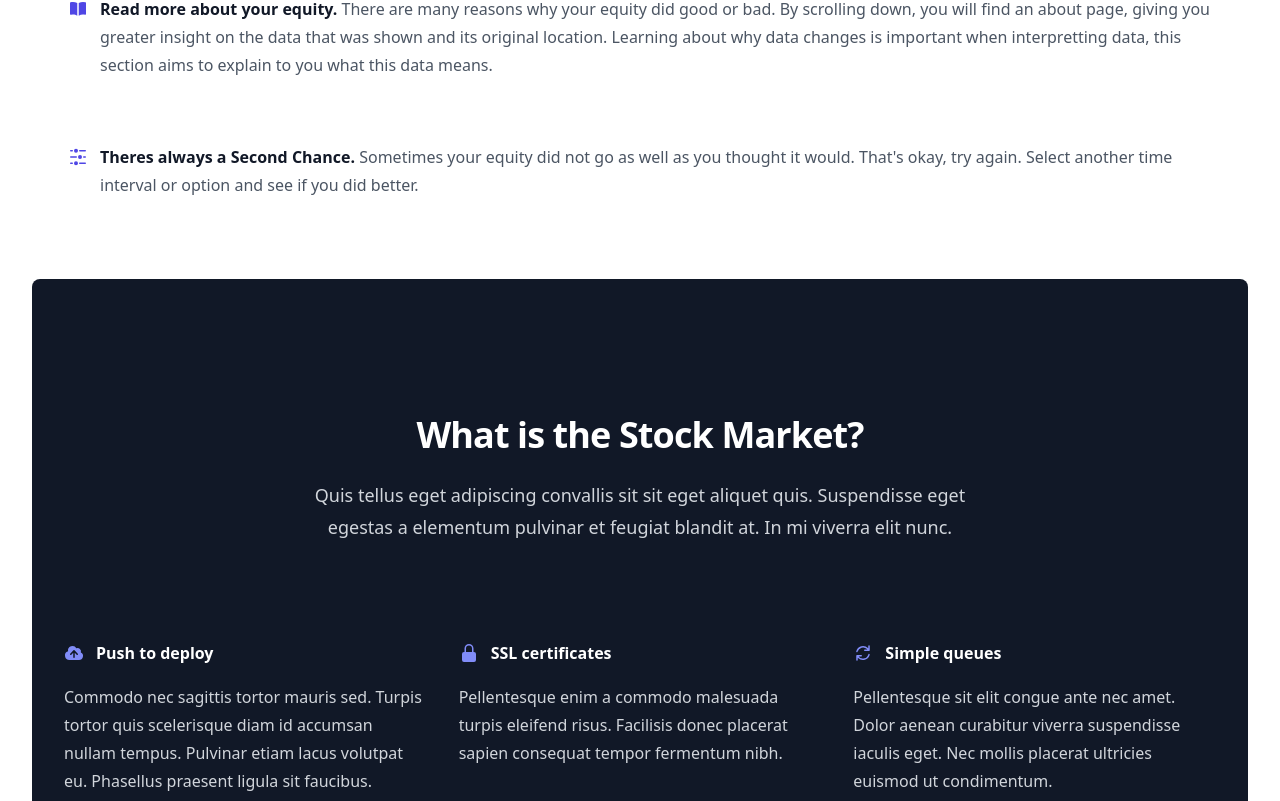
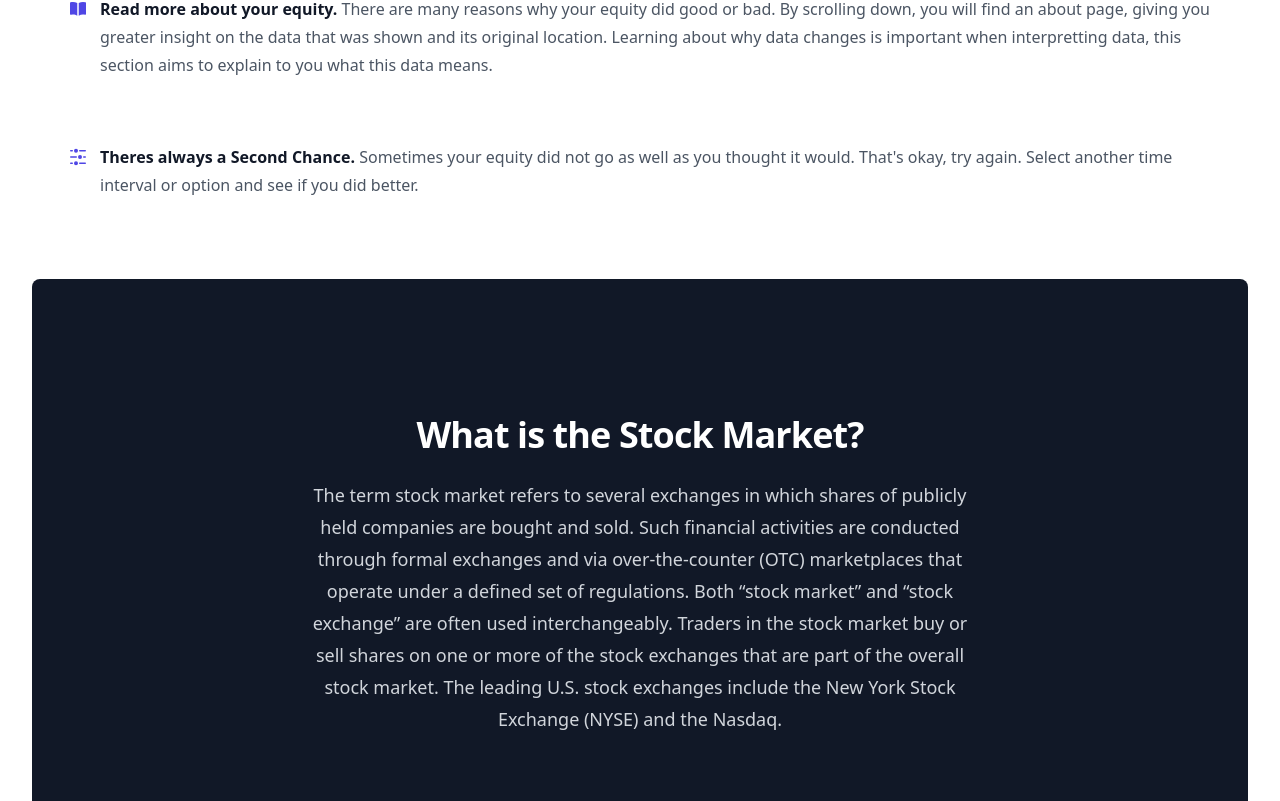
Before and after one commit to hajin-park/Earth-Equity, a React (Vite) app in the folder EarthEquity/: page / in a window 1280 px wide. Shown: the part 1996-2797 px from the top of the page. Built offline with nearby package versions, Linux system fonts and the light colour scheme.

Commit message:
Added stock info links and descriptions

```diff
--- a/EarthEquity/src/Pages/Home/InfoSection.jsx
+++ b/EarthEquity/src/Pages/Home/InfoSection.jsx
@@ -1,28 +1,28 @@
-import { ArrowPathIcon, CloudArrowUpIcon, LockClosedIcon } from '@heroicons/react/20/solid'
+import { BuildingStorefrontIcon, CurrencyDollarIcon } from '@heroicons/react/20/solid'
 
-const features = [
-  {
-    name: 'Push to deploy',
-    description:
-      'Commodo nec sagittis tortor mauris sed. Turpis tortor quis scelerisque diam id accumsan nullam tempus. Pulvinar etiam lacus volutpat eu. Phasellus praesent ligula sit faucibus.',
-    href: '#',
-    icon: CloudArrowUpIcon,
-  },
-  {
-    name: 'SSL certificates',
-    description:
-      'Pellentesque enim a commodo malesuada turpis eleifend risus. Facilisis donec placerat sapien consequat tempor fermentum nibh.',
-    href: '#',
-    icon: LockClosedIcon,
-  },
-  {
-    name: 'Simple queues',
-    description:
-      'Pellentesque sit elit congue ante nec amet. Dolor aenean curabitur viverra suspendisse iaculis eget. Nec mollis placerat ultricies euismod ut condimentum.',
-    href: '#',
-    icon: ArrowPathIcon,
-  },
-]
+// const features = [
+//   {
+//     name: 'Push to deploy',
+//     description:
+//       'Commodo nec sagittis tortor mauris sed. Turpis tortor quis scelerisque diam id accumsan nullam tempus. Pulvinar etiam lacus volutpat eu. Phasellus praesent ligula sit faucibus.',
+//     href: '#',
+//     icon: CloudArrowUpIcon,
+//   },
+//   {
+//     name: 'SSL certificates',
+//     description:
+//       'Pellentesque enim a commodo malesuada turpis eleifend risus. Facilisis donec placerat sapien consequat tempor fermentum nibh.',
+//     href: '#',
+//     icon: LockClosedIcon,
+//   },
+//   {
+//     name: 'Simple queues',
+//     description:
+//       'Pellentesque sit elit congue ante nec amet. Dolor aenean curabitur viverra suspendisse iaculis eget. Nec mollis placerat ultricies euismod ut condimentum.',
+//     href: '#',
+//     icon: ArrowPathIcon,
+//   },
+// ]
 
 export default function Example() {
   return (
@@ -34,28 +34,55 @@ export default function Example() {
                 What is the Stock Market?
             </p>
             <p className="mt-6 text-lg leading-8 text-gray-300">
-                Quis tellus eget adipiscing convallis sit sit eget aliquet quis. Suspendisse eget egestas a elementum
-                pulvinar et feugiat blandit at. In mi viverra elit nunc.
+                The term stock market refers to several exchanges in which shares of publicly held companies are bought and sold. Such financial activities are conducted through formal exchanges and via over-the-counter (OTC) marketplaces that operate under a defined set of regulations.
+                Both “stock market” and “stock exchange” are often used interchangeably. Traders in the stock market buy or sell shares on one or more of the stock exchanges that are part of the overall stock market.
+                The leading U.S. stock exchanges include the New York Stock Exchange (NYSE) and the Nasdaq.
             </p>
             </div>
             <div className="mx-auto mt-16 max-w-2xl sm:mt-20 lg:mt-24 lg:max-w-none">
             <dl className="grid max-w-xl grid-cols-1 gap-x-8 gap-y-16 lg:max-w-none lg:grid-cols-3">
-                {features.map((feature) => (
-                <div key={feature.name} className="flex flex-col">
+                <div key="Learn more about the Stock Market" className="flex flex-col">
                     <dt className="flex items-center gap-x-3 text-base font-semibold leading-7 text-white">
-                    <feature.icon className="h-5 w-5 flex-none text-indigo-400" aria-hidden="true" />
-                    {feature.name}
+                    <BuildingStorefrontIcon className="h-5 w-5 flex-none text-indigo-400" aria-hidden="true" />
+                        Learn more about the Stock Market
                     </dt>
                     <dd className="mt-4 flex flex-auto flex-col text-base leading-7 text-gray-300">
-                    <p className="flex-auto">{feature.description}</p>
+                    <p className="flex-auto">There are many parts and functions of the stock market. Learning about these are essential to succesfully trading stocks.</p>
                     <p className="mt-6">
-                        <a href={feature.href} className="text-sm font-semibold leading-6 text-indigo-400">
+                        <a href="https://www.investopedia.com/terms/s/stockmarket.asp#toc-what-is-the-stock-market" target="_blank" className="text-sm font-semibold leading-6 text-indigo-400">
                         Learn more <span aria-hidden="true">→</span>
                         </a>
                     </p>
                     </dd>
                 </div>
-                ))}
+                <div key="What is a Stock?" className="flex flex-col">
+                    <dt className="flex items-center gap-x-3 text-base font-semibold leading-7 text-white">
+                    <CurrencyDollarIcon className="h-5 w-5 flex-none text-indigo-400" aria-hidden="true" />
+                        What is a Stock?
+                    </dt>
+                    <dd className="mt-4 flex flex-auto flex-col text-base leading-7 text-gray-300">
+                    <p className="flex-auto">A stock, also known as equity, is a security that represents the ownership of a fraction of the issuing corporation. Units of stock are called "shares" which entitles the owner to a proportion of the corporation's assets and profits equal to how much stock they own.</p>
+                    <p className="mt-6">
+                        <a href="https://www.investopedia.com/terms/s/stock.asp" target="_blank" className="text-sm font-semibold leading-6 text-indigo-400">
+                        Learn more <span aria-hidden="true">→</span>
+                        </a>
+                    </p>
+                    </dd>
+                </div>
+                <div key="What is Stock Trading?" className="flex flex-col">
+                    <dt className="flex items-center gap-x-3 text-base font-semibold leading-7 text-white">
+                    <BuildingStorefrontIcon className="h-5 w-5 flex-none text-indigo-400" aria-hidden="true" />
+                        What is Stock Trading?
+                    </dt>
+                    <dd className="mt-4 flex flex-auto flex-col text-base leading-7 text-gray-300">
+                    <p className="flex-auto">Stock trading involves buying and selling shares in publicly traded companies. In the United States, this typically occurs on stock exchanges like the New York Stock Exchange, NYSE, or the Nasdaq stock market.</p>
+                    <p className="mt-6">
+                        <a href="https://www.investopedia.com/what-is-stock-trading-7109934" target="_blank" className="text-sm font-semibold leading-6 text-indigo-400">
+                        Learn more <span aria-hidden="true">→</span>
+                        </a>
+                    </p>
+                    </dd>
+                </div>
             </dl>
             </div>
         </div>
```
